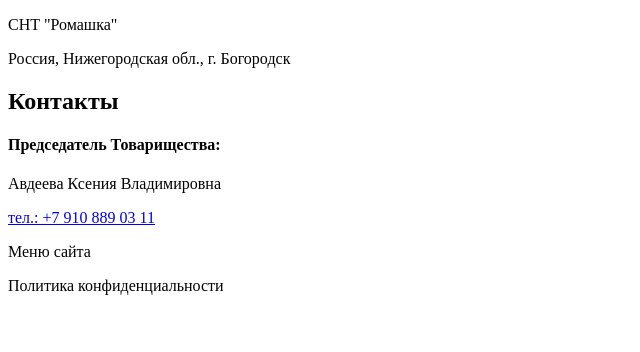
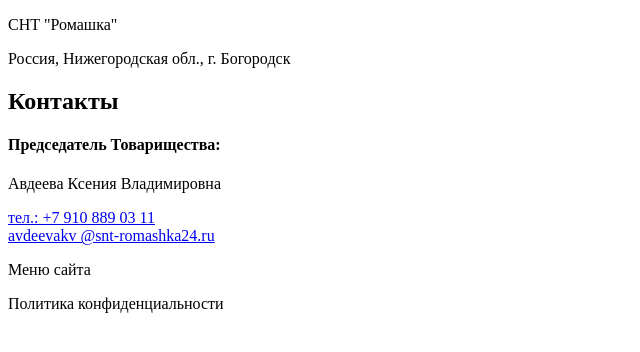
Before and after one commit to Fredcapit/snt-romashka24, a React app: page /contacts in a window 1280 px wide. Shown: the top 352 px of the page, without its empty margins (0-640 px from the left). Built offline with nearby package versions, Linux system fonts and the light colour scheme; the HTML template or start-up script is replaced by a standard one; what @store/reducerBind would draw is missing.

Commit message:
Added mail address in contacts page

```diff
--- a/src/components/App/components/Content/components/Contacts/container.jsx
+++ b/src/components/App/components/Content/components/Contacts/container.jsx
@@ -17,6 +17,8 @@ class Content extends Component {
                     <h4>Председатель Товарищества:</h4>
                     <p>Авдеева Ксения Владимировна</p>
                     <a href="tel:+79108890311">тел.: +7 910 889 03 11</a>
+                    <br />
+                    <a href="mailto:avdeevakv@snt-romashka24.ru?subject=[from_site]:">avdeevakv @snt-romashka24.ru</a>
                 </div>
             </div>
         )
```
